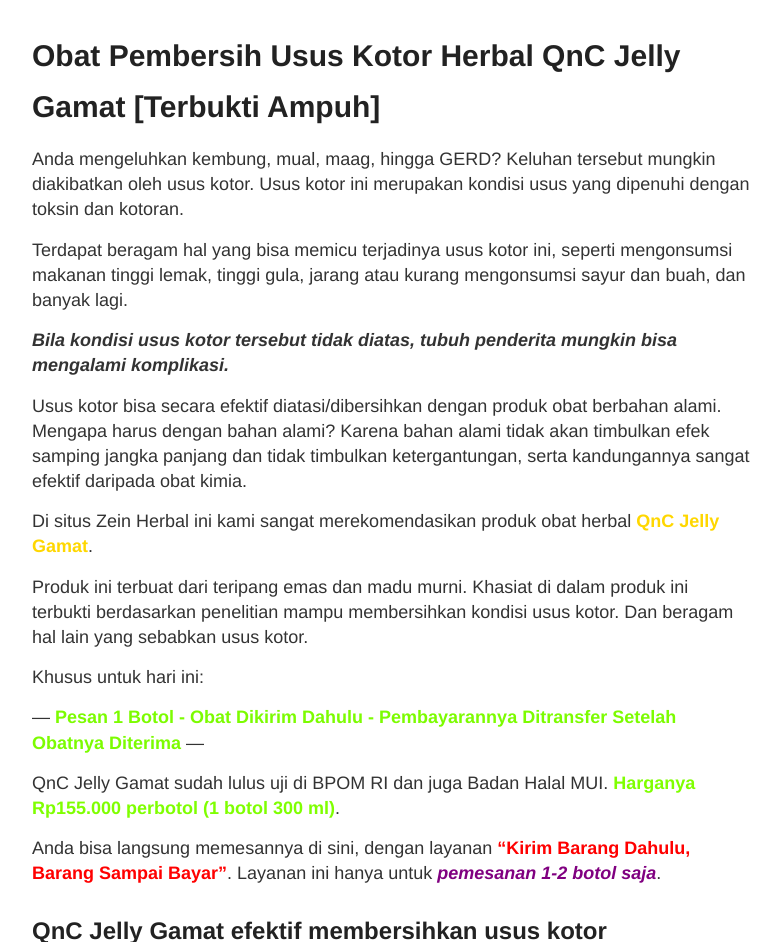
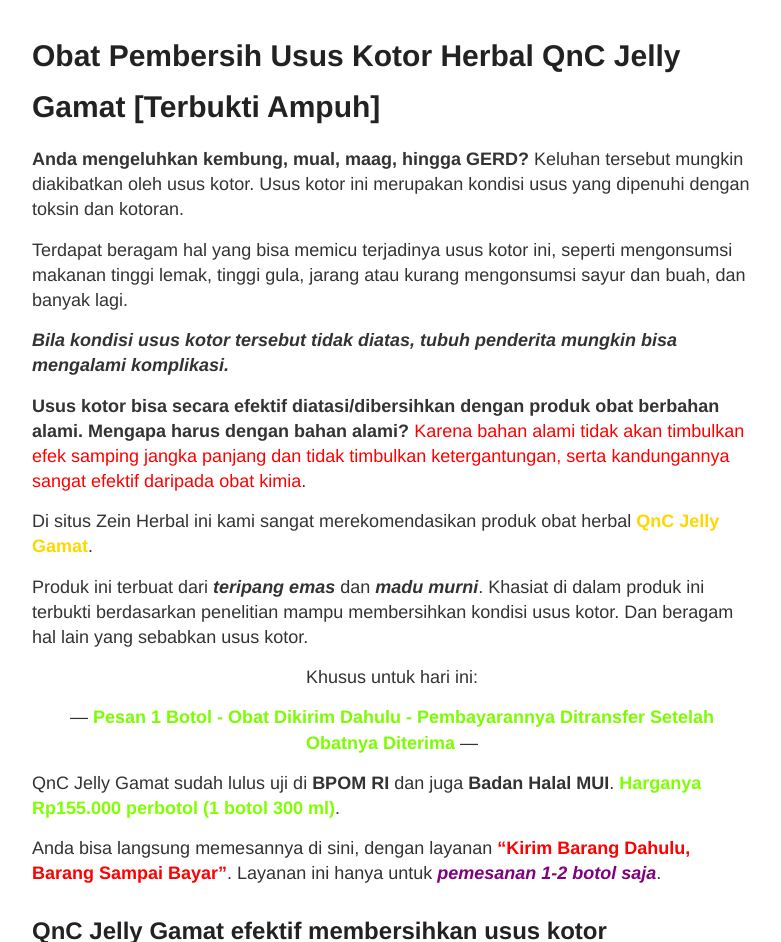
Before and after one commit to zeinherbal/zeinherbal.github.io, a Jekyll site: the page built from _posts/2019-12-07-obat-pembersih-usus-kotor.md, in a window 1280 px wide and 1400 px high, cut to the strip 0-942 px from the top of the window. Shown: the whole strip, without its empty margins (248-1029 px from the left). Built offline with Jekyll 4.4.1, drawn with Linux system fonts in a browser that asks for light colours; a script that is not in the unit is left out; some of the changed text lies outside the part shown.

Commit message:
Update 2019-12-07-obat-pembersih-usus-kotor.md

```diff
--- a/_posts/2019-12-07-obat-pembersih-usus-kotor.md
+++ b/_posts/2019-12-07-obat-pembersih-usus-kotor.md
@@ -3,38 +3,38 @@
 title: Obat Pembersih Usus Kotor Herbal QnC Jelly Gamat [Terbukti Ampuh]
 ---
 
-Anda mengeluhkan kembung, mual, maag, hingga GERD? Keluhan tersebut mungkin diakibatkan oleh usus kotor. Usus kotor ini merupakan kondisi usus yang dipenuhi dengan toksin dan kotoran.
+**Anda mengeluhkan kembung, mual, maag, hingga GERD?** Keluhan tersebut mungkin diakibatkan oleh usus kotor. Usus kotor ini merupakan kondisi usus yang dipenuhi dengan toksin dan kotoran.
 
 Terdapat beragam hal yang bisa memicu terjadinya usus kotor ini, seperti mengonsumsi makanan tinggi lemak, tinggi gula, jarang atau kurang mengonsumsi sayur dan buah, dan banyak lagi.
 
 ***Bila kondisi usus kotor tersebut tidak diatas, tubuh penderita mungkin bisa mengalami komplikasi.***
 
-Usus kotor bisa secara efektif diatasi/dibersihkan dengan produk obat berbahan alami. Mengapa harus dengan bahan alami? Karena bahan alami tidak akan timbulkan efek samping jangka panjang dan tidak timbulkan ketergantungan, serta kandungannya sangat efektif daripada obat kimia.
+**Usus kotor bisa secara efektif diatasi/dibersihkan dengan produk obat berbahan alami. Mengapa harus dengan bahan alami?** <span style="color: red;">Karena bahan alami tidak akan timbulkan efek samping jangka panjang dan tidak timbulkan ketergantungan, serta kandungannya sangat efektif daripada obat kimia</span>.
 
 Di situs Zein Herbal ini kami sangat merekomendasikan produk obat herbal <strong style="color: gold">QnC Jelly Gamat</strong>.
 
-Produk ini terbuat dari teripang emas dan madu murni. Khasiat di dalam produk ini terbukti berdasarkan penelitian mampu membersihkan kondisi usus kotor. Dan beragam hal lain yang sebabkan usus kotor.
+Produk ini terbuat dari ***teripang emas*** dan ***madu murni***. Khasiat di dalam produk ini terbukti berdasarkan penelitian mampu membersihkan kondisi usus kotor. Dan beragam hal lain yang sebabkan usus kotor.
 
 Khusus untuk hari ini:
-{: style="text-center: center"}
+{: style="text-align: center"}
 
 — <strong style="color: lawngreen">Pesan 1 Botol - Obat Dikirim Dahulu - Pembayarannya Ditransfer Setelah Obatnya Diterima</strong> —
-{: style="text-center: center"}
+{: style="text-align: center"}
 
-QnC Jelly Gamat sudah lulus uji di BPOM RI dan juga Badan Halal MUI. <strong style="color: chartreuse">Harganya Rp155.000 perbotol (1 botol 300 ml)</strong>.
+QnC Jelly Gamat sudah lulus uji di **BPOM RI** dan juga **Badan Halal MUI**. <strong style="color: chartreuse">Harganya Rp155.000 perbotol (1 botol 300 ml)</strong>.
 
 Anda bisa langsung memesannya di sini, dengan layanan <strong style="color: red">"Kirim Barang Dahulu, Barang Sampai Bayar"</strong>. Layanan ini hanya untuk <em style="color: purple">**pemesanan 1-2 botol saja**</em>.
 
 ## QnC Jelly Gamat efektif membersihkan usus kotor
 
 ![QnC Jelly Gamat](https://2.bp.blogspot.com/-ZqoptIpzxV0/WjiqXwgcmeI/AAAAAAAAAGc/w9p2MzJnaN4T369kRzyMIgpeQw3vfS2RgCLcBGAs/s1600/medium1.JPG)
-{: style="text-center: center"}
+{: style="text-align: center"}
 
-Obat herbal pembersih usus ini memiliki aktivitas bioaktifnya, protein, mineral, dan ragam kandungan lainnya.
+Obat herbal pembersih usus ini memiliki aktivitas bioaktifnya, protein, mineral, dan ragam kandungan lainnya. ***Tentunya memiliki manfaat yang sangat baik untuk pembersihan usus***.
 
-Terkait aktivitas bioaktif dalam produk herbal ini, di dalamnya terdapat anti-inflamasi yang sanggup mengatasi peradangan di dalam usus.
+Terkait aktivitas bioaktif dalam produk herbal ini, ***di dalamnya terdapat anti-inflamasi yang sanggup mengatasi peradangan di dalam usus***.
 
-Mulai dari peradangan akibat infeksi, alergi, atau hal lainnya. Dan juga meredakan gejala dari radang tersebut.
+Mulai dari ***peradangan akibat infeksi, alergi, atau hal lainnya***. Dan juga ***meredakan gejala dari radang tersebut***.
 
 Ada juga <strong style="color: red">antimikroba<strong style="color: red">, <strong style="color: red">antibakteri<strong style="color: red">, dan <strong style="color: red">antivirus<strong style="color: red"> yang paling berperan dalam mengatasi infeksi dan penyebab infeksi.
 
@@ -67,13 +67,13 @@
 ## Testimoni QnC Jelly Gamat sebagai obat pembersih usus
 
 ![QnC Jelly Gamat](https://1.bp.blogspot.com/-2UluIf2_NMY/XesslzpPoLI/AAAAAAAAAXs/tMpMDoi6xfQjKR0DUftI6-DIHbX9TGOywCNcBGAsYHQ/s320/uss1.jpg)
-{: style="text-center: center"}
+{: style="text-align: center"}
 
 ![QnC Jelly Gamat](https://1.bp.blogspot.com/-Tm1Xdq8Rm-E/Xessl9XReiI/AAAAAAAAAXw/kGE2mg0urLo8TQJA_RiMCSTwAbAz-CsSwCNcBGAsYHQ/s320/uss2.jpg)
-{: style="text-center: center"}
+{: style="text-align: center"}
 
 ![QnC Jelly Gamat](https://1.bp.blogspot.com/-p9h5Kd65rIg/Xessl17h6PI/AAAAAAAAAX0/uXa8q5u5HzMmlwm3YKhynhv0fLB8sM3_QCNcBGAsYHQ/s320/uss3.jpg)
-{: style="text-center: center"}
+{: style="text-align: center"}
 
 ## Rincian produk QnC Jelly Gamat
 
```
